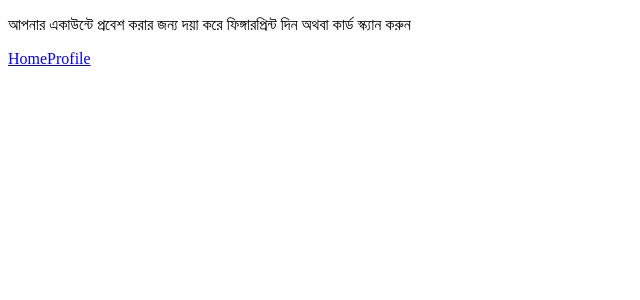
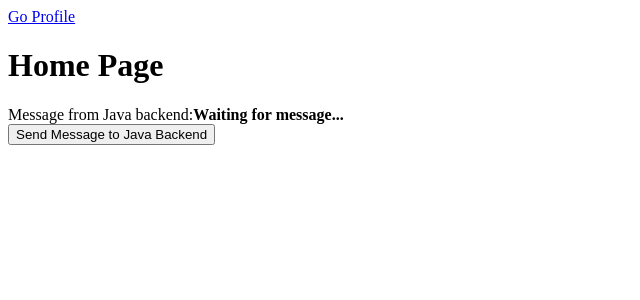
Before and after one commit to MdTaufiqurRahman/hrms-electron, a React (Vite) app in the folder src/renderer/: page / in a window 1280 px wide. Shown: the top 300 px of the page, without its empty margins (0-640 px from the left). Built offline with nearby package versions, Linux system fonts and the light colour scheme.

Commit message:
custom hook added

```diff
--- a/package.json
+++ b/package.json
@@ -1,6 +1,6 @@
 {
   "name": "hrms-electron-react",
-  "version": "1.0.3",
+  "version": "1.0.0",
   "description": "An Electron application with React",
   "main": "./out/main/index.js",
   "author": "example.com",
--- a/src/renderer/src/App.jsx
+++ b/src/renderer/src/App.jsx
@@ -1,16 +1,20 @@
 import React from "react";
-import { Link } from "react-router-dom";
+import { Route, HashRouter as Router, Routes } from "react-router-dom";
+import Home from "./pages/Home";
+import Profile from "./pages/Profile";
+import Login from "./pages/Login";
 
 function App() {
   return (
-    <>
-      <p>
-        আপনার একাউন্টে প্রবেশ করার জন্য দয়া করে ফিঙ্গারপ্রিন্ট দিন অথবা কার্ড
-        স্ক্যান করুন
-      </p>
-      <Link to="/home">Home</Link>
-      <Link to="/profile">Profile</Link>
-    </>
+    <Router>
+      <div>
+        <Routes>
+          <Route path="/" element={<Home />} />
+          <Route path="/profile" element={<Profile />} />
+          <Route path="/login" element={<Login />} />
+        </Routes>
+      </div>
+    </Router>
   );
 }
 
--- a/src/renderer/src/main.jsx
+++ b/src/renderer/src/main.jsx
@@ -1,28 +1,10 @@
 import React from "react";
 import ReactDOM from "react-dom/client";
-import { createBrowserRouter, RouterProvider } from "react-router-dom";
 import App from "./App";
 import "./assets/index.css";
-import Home from "./pages/Home";
-import Profile from "./pages/Profile";
-
-const router = createBrowserRouter([
-  {
-    path: "/",
-    element: <App />,
-  },
-  {
-    path: "/profile",
-    element: <Profile />,
-  },
-  {
-    path: "/home",
-    element: <Home />,
-  },
-]);
 
 ReactDOM.createRoot(document.getElementById("root")).render(
   <React.StrictMode>
-    <RouterProvider router={router} />
+    <App />
   </React.StrictMode>,
 );
--- a/src/renderer/src/pages/Home.jsx
+++ b/src/renderer/src/pages/Home.jsx
@@ -5,6 +5,7 @@ import { useAxiosRequest } from "../hooks/useAxiosRequest";
 
 const Home = () => {
   const [show, setShow] = useState(false);
+
   const [messageFromJava, setMessageFromJava] = useState(
     "Waiting for message...",
   );
@@ -36,7 +37,7 @@ const Home = () => {
   }, []);
 
   // Function to make the API call
-  const makeApiCall = async (data) => {
+  const makeApiCall = (data) => {
     console.log(data);
     dummyApi.apiAction({
       url: "https://backend.testsprint360.com/subscription/plan/public/all",
@@ -65,7 +66,7 @@ const Home = () => {
 
   return (
     <div className="flex flex-col items-center justify-center min-h-screen bg-blue-100 text-gray-800">
-      <Link to="/">Go Back</Link>
+      <Link to="/profile">Go Profile</Link>
       <h1 className="text-4xl font-bold mb-4">Home Page</h1>
       <div className="text-lg">
         Message from Java backend:
--- /dev/null
+++ b/src/renderer/src/pages/Login.jsx
@@ -0,0 +1,5 @@
+import React from "react";
+
+export default function Login() {
+  return <div>Login</div>;
+}
```
